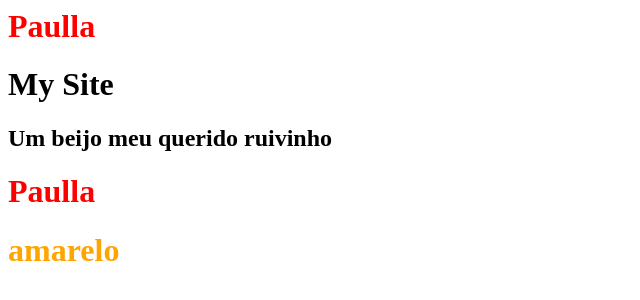
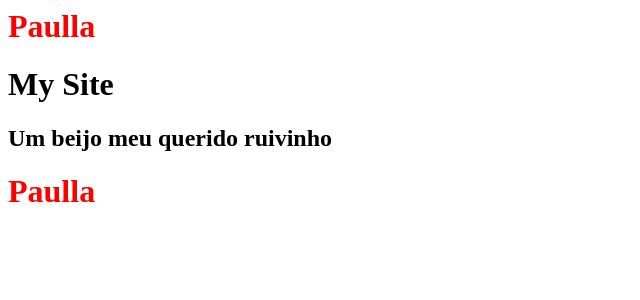
Before and after one commit to paullassnt/meusite, a plain HTML site: page index.html in a window 1280 px wide. Shown: the whole page, without its empty margins (0-640 px from the left). Drawn offline with Linux system fonts and the light colour scheme.

Commit message:
Update index.html

```diff
--- a/index.html
+++ b/index.html
@@ -12,6 +12,5 @@
 <h1> <font color="#FF0000"> Paulla </font> <br /> <h1>
    </Body>
 </html>
-    <font color= "Orange"> amarelo </font>
   </Body>
 </html>
```
